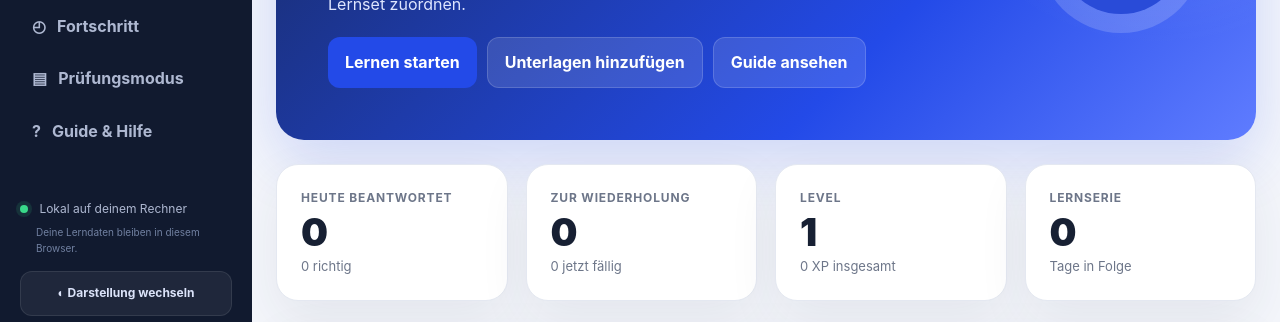
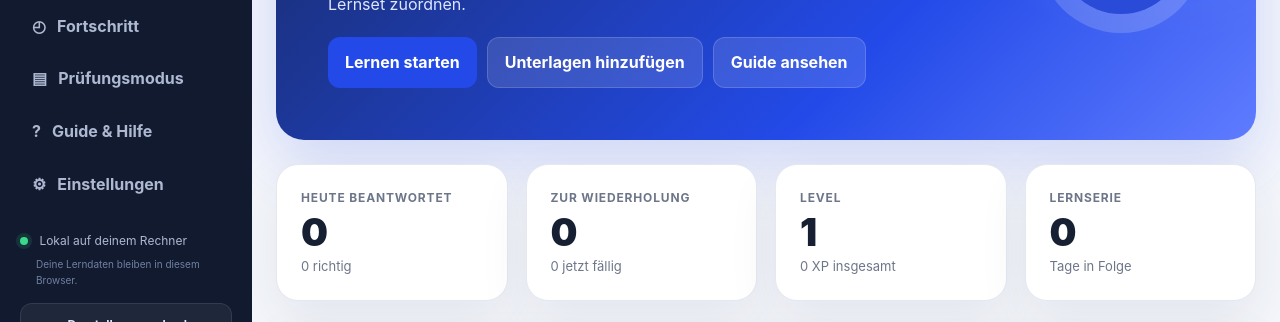
Before and after one commit to silienthpp-glitch/Learning-by-Doing, a plain HTML site: page dist/index.html in a window 1280 px wide. Shown: the part 456-778 px from the top of the page. Drawn offline with Linux system fonts and the light colour scheme.

Commit message:
feat: add AI settings navigation

```diff
--- a/dist/index.html
+++ b/dist/index.html
@@ -28,6 +28,7 @@
       <a href="#progress">◴ <span>Fortschritt</span></a>
       <a href="#exam">▤ <span>Prüfungsmodus</span></a>
       <a href="#guide">? <span>Guide & Hilfe</span></a>
+      <a href="#settings">⚙ <span>Einstellungen</span></a>
     </nav>
 
     <div class="sidebar-bottom">
```
